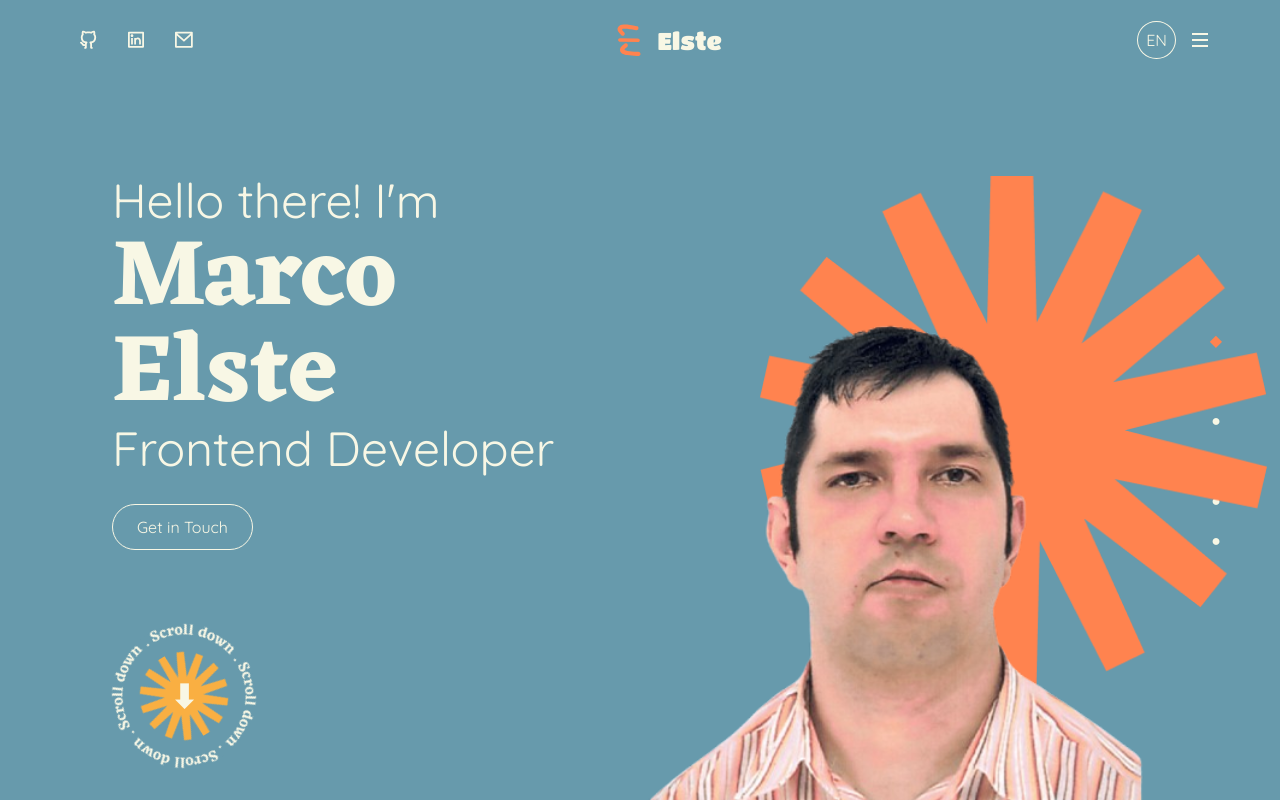
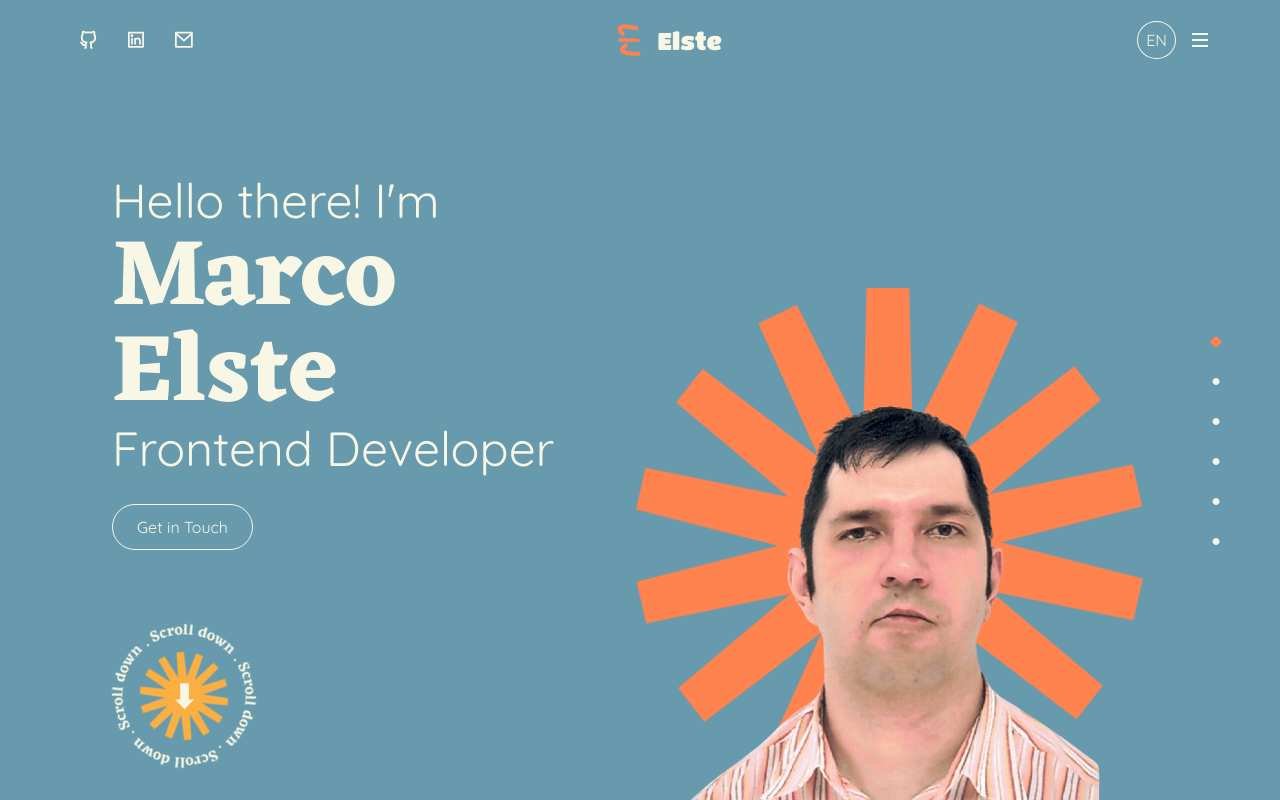
Before and after one commit to elma1989/portfolio, an Angular app: page / in a window 1280 px wide. Built offline with nearby package versions, Linux system fonts and the light colour scheme.

Commit message:
style: Updated HeroSectionComponent - Better breack points for hero section

```diff
--- a/src/app/main-content/hero-section/hero-section.component.css
+++ b/src/app/main-content/hero-section/hero-section.component.css
@@ -1,3 +1,11 @@
-.scroll-btn img {
-    animation: rotate 6000ms linear infinite;
+.scroll-btn {
+    img {
+        animation: rotate 6000ms linear infinite;
+    }
+    @media (min-width: 1024px) {
+        left: 7rem;
+    }
+    @media (min-width: 1024px) and (max-height: 729px) {
+        left: 22rem;
+    }
 }
--- a/src/app/main-content/hero-section/hero-section.component.html
+++ b/src/app/main-content/hero-section/hero-section.component.html
@@ -1,4 +1,4 @@
-<div class="content flex">
+<div class="content flex overflow-y-hidden">
     <div class="content-area relative
     w-full h-full flex flex-col p-4 pb-0
     lg:flex-row lg:w-9/10 lg:pt-24 lg:pr-0 lg:pb-0 lg:pl-28">
@@ -10,11 +10,14 @@
             <button class="btn-default mt-8"
             (click)="goToContact()">{{ 'hero.btn' | translate }}</button>
         </div>
-        <div class="img-area w-full h-1/2 lg:w-1/2 lg:h-full relative">
+        <div class="img-area
+        w-full h-1/2 lg:w-1/2 lg:h-full relative
+        flex justify-center">
             <img src="assets/img/01_hero/flower.png" class="flower
             size-64 lg:w-lg lg:h-128
-            absolute lg:left-32 2xl:bottom-96">
-            <img src="assets/img/01_hero/me.png" class="portrait w-full absolute bottom-0 left-0">
+            absolute lg:bottom-0 2xl:bottom-96">
+            <img src="assets/img/01_hero/me.png" class="portrait
+            w-full max-w-70 lg:max-w-max absolute bottom-0">
         </div>
         <button class="
         scroll-btn w-20 h-20 absolute bottom-4 left-4 rounded-full bg-blue
```
Also changed, not shown: 1 other file (tests, documents, lock files or other folders).
